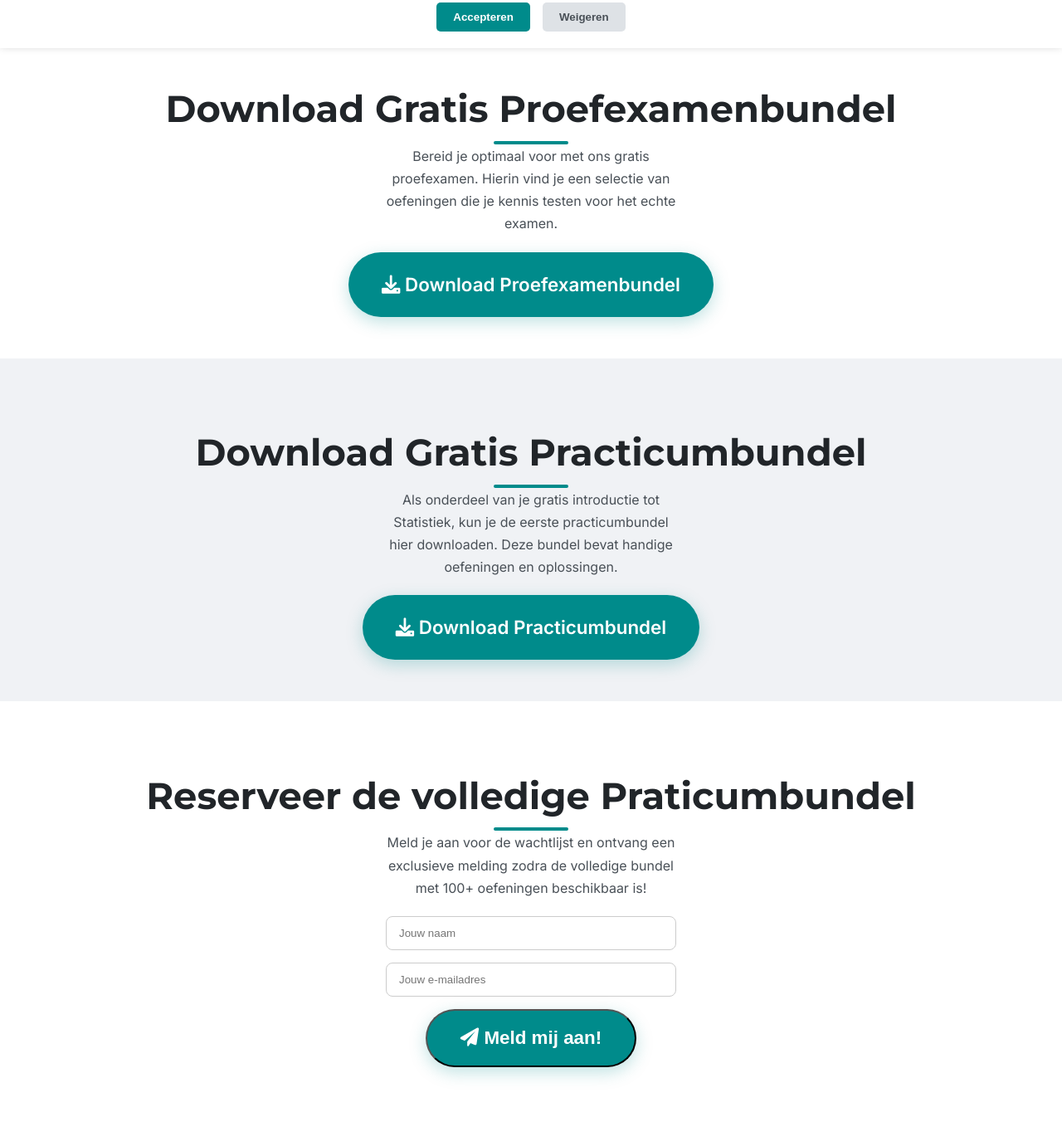
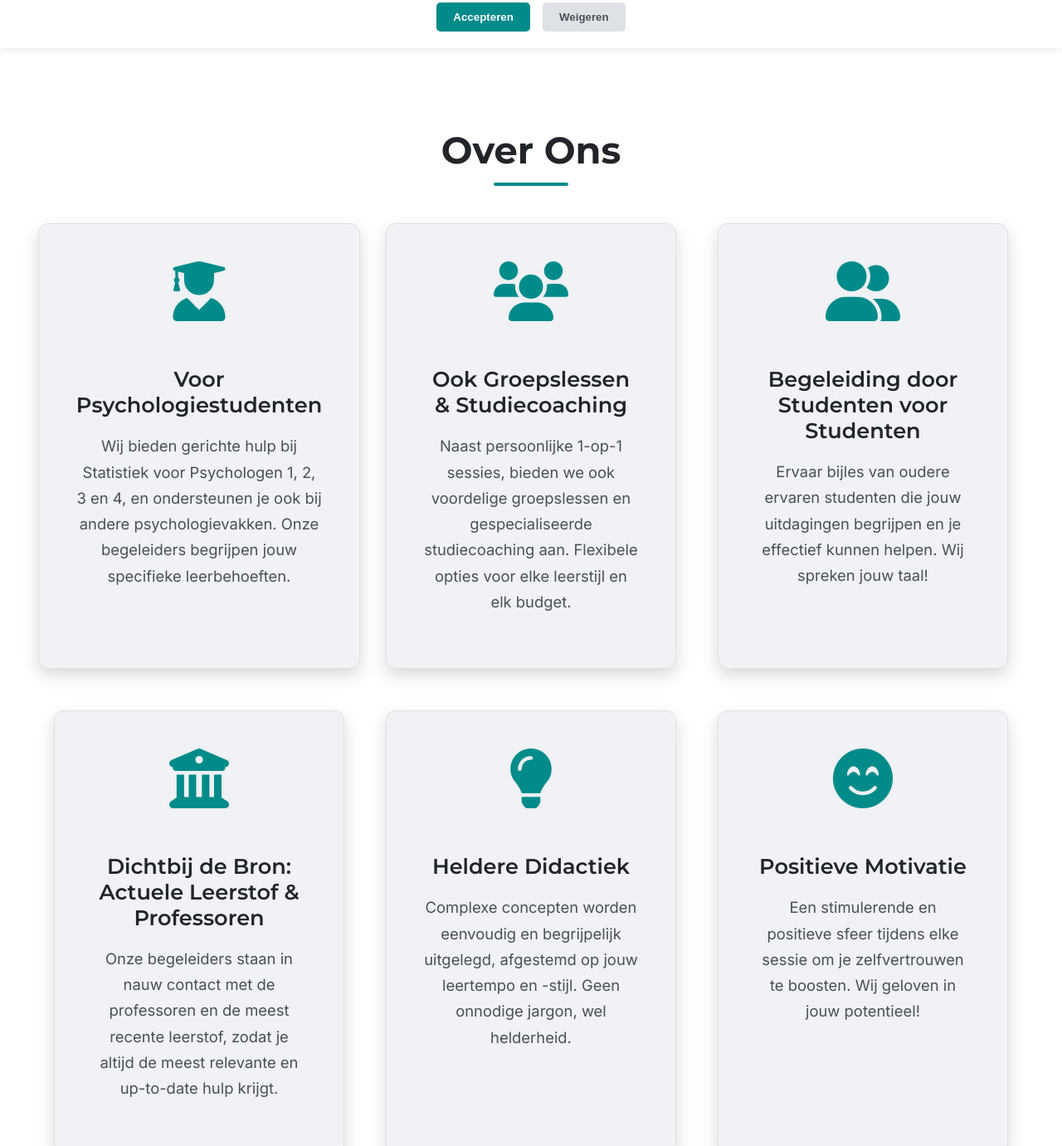
Before and after one commit to PeterWestgate/stathulp-website, a plain HTML site: page index.html in a window 1280 px wide. Shown: the part 742-2123 px from the top of the page at 83% size. Drawn offline with Linux system fonts and the light colour scheme.

Commit message:
weg practicas
Removed sections for downloading exam bundles and waitlist signup.

```diff
--- a/index.html
+++ b/index.html
@@ -1444,50 +1444,8 @@
             </div>
         </section>
 
-        <section id="proefexamen-download" style="padding: 50px 0; background-color: var(--card-background);">
-    <div class="container" style="text-align: center;">
-        <h2 style="margin-bottom: 12px;">Download Gratis Proefexamenbundel</h2>
-        <p style="margin-bottom: 20px; text-align: center; max-width: 350px; margin-left: auto; margin-right: auto;">
-            Bereid je optimaal voor met ons gratis proefexamen. Hierin vind je een selectie van oefeningen die je kennis testen voor het echte examen.
-        </p>
-
-        <a href="/proefexamenbundel.pdf" download="proefexamenbundel.pdf" class="cta-button">
-            <i class="fas fa-download"></i> Download Proefexamenbundel
-        </a>
-    </div>
-</section>
-<section id="practicum-download" style="padding: 50px 0;">
-    <div class="container" style="text-align: center;">
-        <h2 style="margin-bottom: 12px;">Download Gratis Practicumbundel</h2>
-        <p style="margin-bottom: 20px; text-align: center; max-width: 350px; margin-left: auto; margin-right: auto;">
-            Als onderdeel van je gratis introductie tot Statistiek, kun je de eerste practicumbundel hier downloaden. Deze bundel bevat handige oefeningen en oplossingen.
-        </p>
-
-        <a href="/Practicumbundel.pdf" download="Practicumbundel.pdf" class="cta-button">
-            <i class="fas fa-download"></i> Download Practicumbundel
-        </a>
-    </div>
-</section>
-
-        <section id="wachtlijst-aanmelden" style="padding: 50px 0; background-color: var(--card-background);">
-    <div class="container" style="text-align: center;">
-        <h2 style="margin-bottom: 12px;">Reserveer de volledige Praticumbundel</h2>
-        <p style="margin-bottom: 20px; text-align: center; max-width: 350px; margin-left: auto; margin-right: auto;">
-            Meld je aan voor de wachtlijst en ontvang een exclusieve melding zodra de volledige bundel met 100+ oefeningen beschikbaar is!
-        </p>
-
-        <form action="https://submit-form.com/9vPWtDWl3" method="POST" class="waitlist-form">
-            <div class="form-group" style="display: flex; flex-direction: column; align-items: center; gap: 15px;">
-                <input type="text" name="Naam" placeholder="Jouw naam" required style="padding: 12px 15px; width: 100%; max-width: 350px; border-radius: 8px; border: 1px solid #ccc;">
-                <input type="email" name="Email" placeholder="Jouw e-mailadres" required style="padding: 12px 15px; width: 100%; max-width: 350px; border-radius: 8px; border: 1px solid #ccc;">
-            </div>
-
-            <button type="submit" class="cta-button" style="margin-top: 15px;">
-                <i class="fas fa-paper-plane"></i> Meld mij aan!
-            </button>
-        </form>
-    </div>
-</section>
+
+
         <section id="features">
             <div class="container">
                 <h2 class="animate-on-scroll fade-in-up" data-key="featuresTitle">Over Ons</h2>
```
